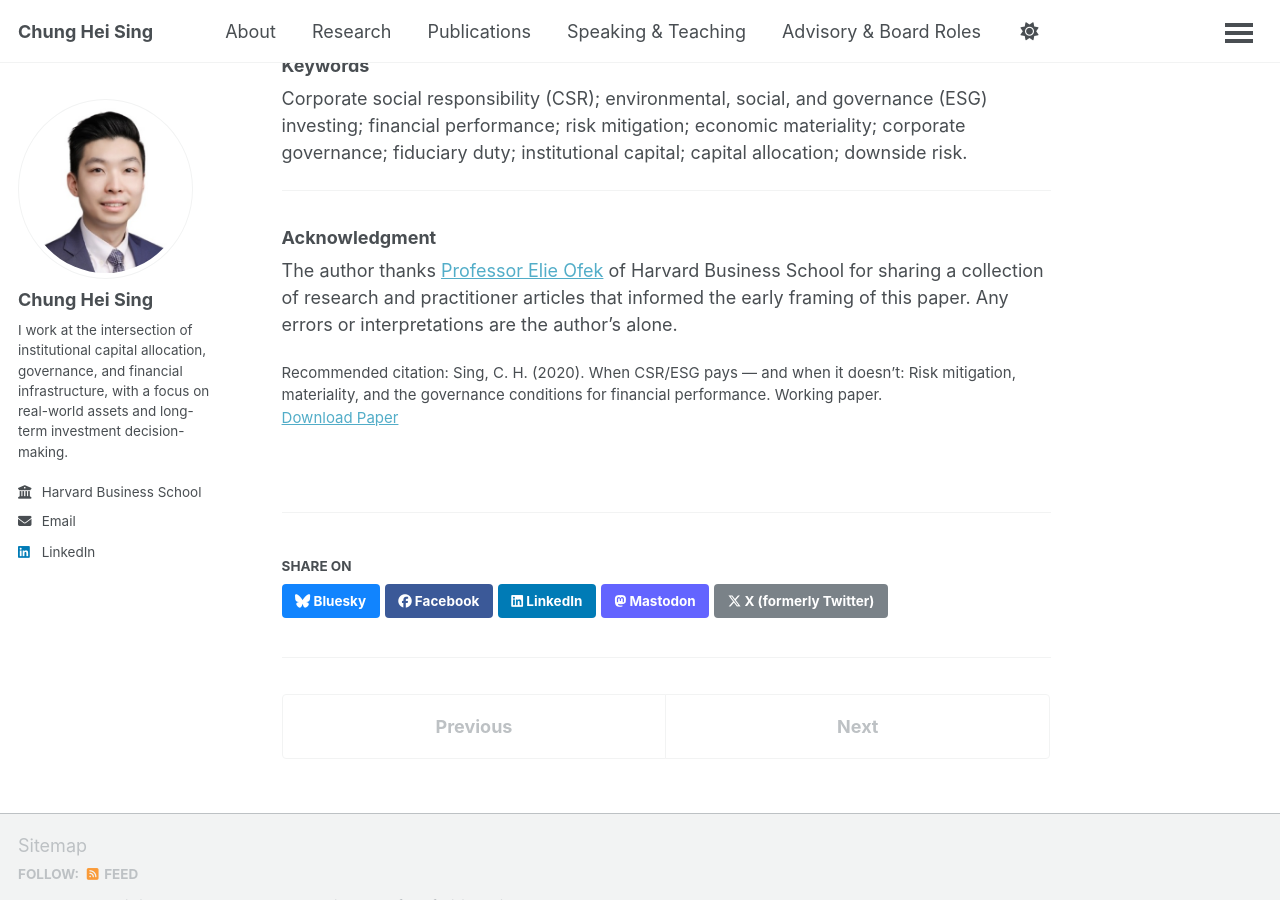
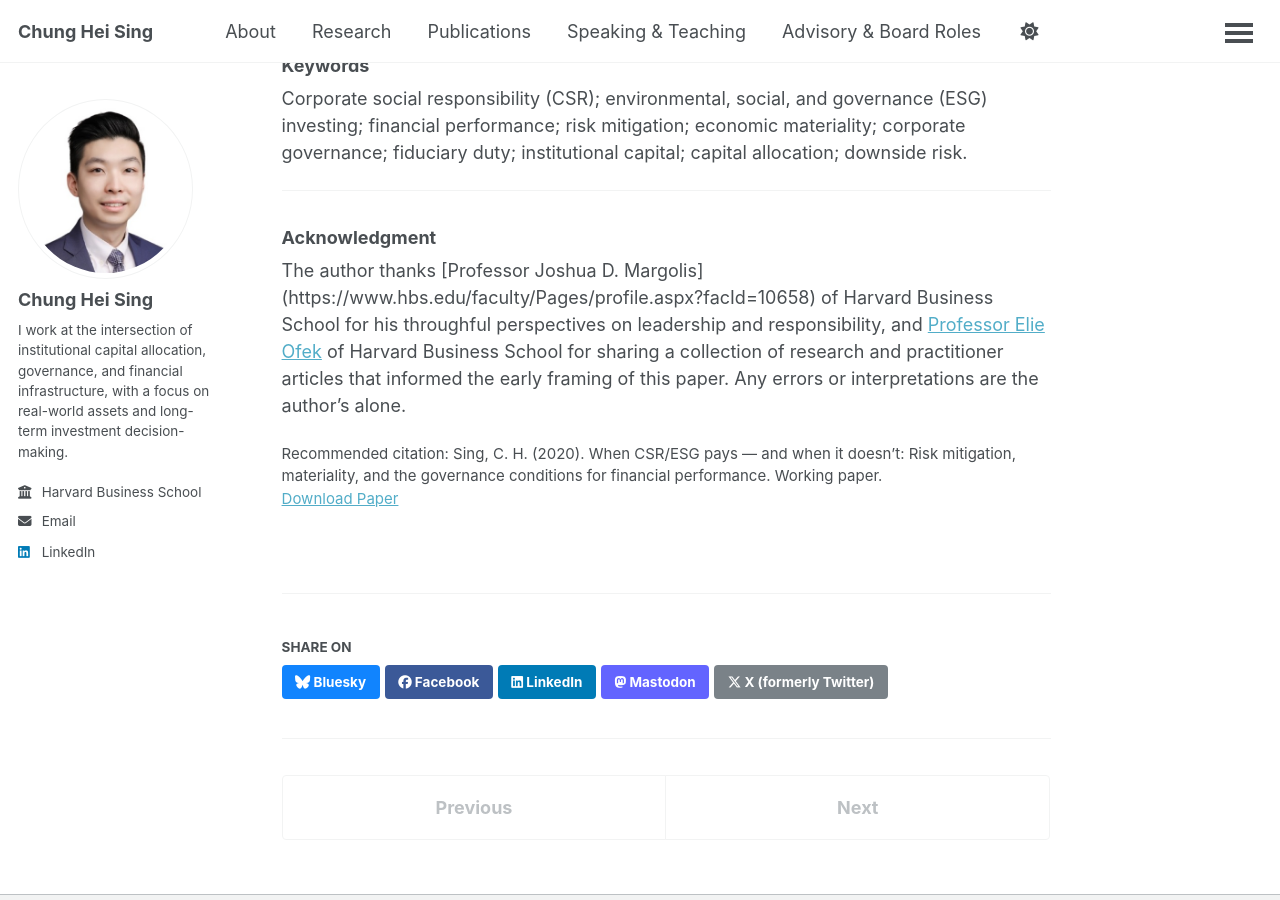
Before and after one commit to chungheising/chungheising.github.io, a Jekyll site: the page built from _publications/2020_10_when_csr-esg_pays.md, in a window 1280 px wide and 900 px high, scrolled down 976 px. Built offline with Jekyll 4.4.1, drawn with Linux system fonts in a browser that asks for light colours; a script bundle is joined from its source files by our own code; library files that are not in the unit come from our copies.

Commit message:
Update 2020_10_when_csr-esg_pays.md

```diff
--- a/_publications/2020_10_when_csr-esg_pays.md
+++ b/_publications/2020_10_when_csr-esg_pays.md
@@ -35,4 +35,4 @@
 
 ### Acknowledgment
 
-The author thanks [Professor Elie Ofek](https://www.hbs.edu/faculty/Pages/profile.aspx?facId=13407) of Harvard Business School for sharing a collection of research and practitioner articles that informed the early framing of this paper. Any errors or interpretations are the author’s alone.
+The author thanks [Professor Joshua D. Margolis] (https://www.hbs.edu/faculty/Pages/profile.aspx?facId=10658) of Harvard Business School for his throughful perspectives on leadership and responsibility, and [Professor Elie Ofek](https://www.hbs.edu/faculty/Pages/profile.aspx?facId=13407) of Harvard Business School for sharing a collection of research and practitioner articles that informed the early framing of this paper. Any errors or interpretations are the author’s alone.
```
